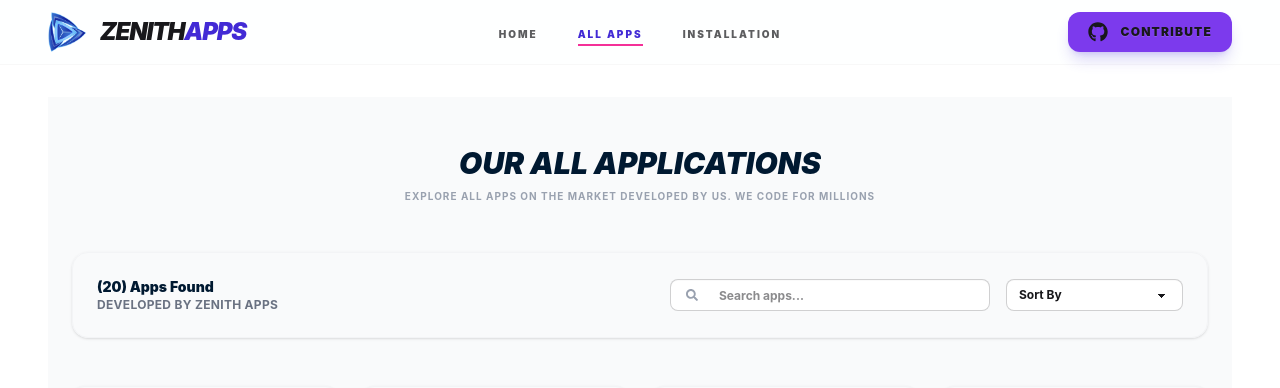
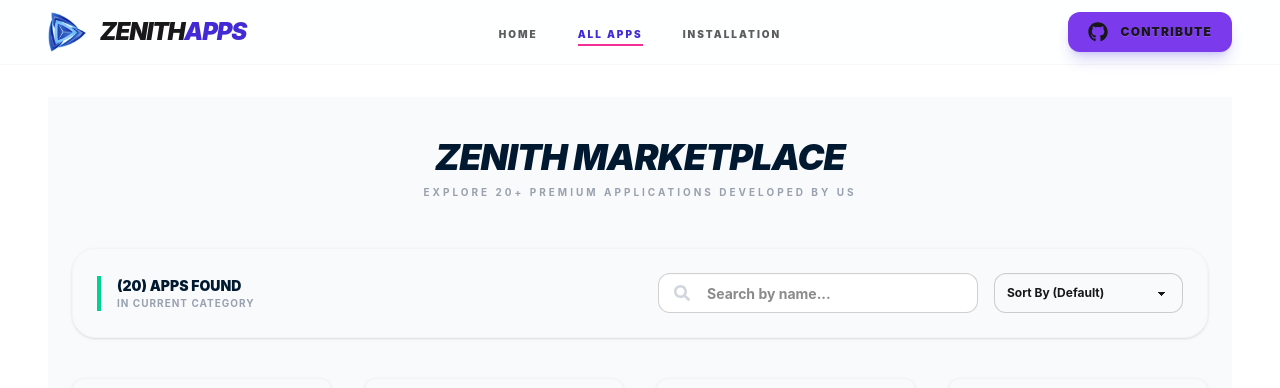
Before and after one commit to Sumayea104/hero-io, a React (Vite) app: page /apps in a window 1280 px wide. Shown: the top 388 px of the page. Built offline with nearby package versions, Linux system fonts and the light colour scheme.

Commit message:
all apps page sorting rechecked

```diff
--- a/src/pages/AllApps.jsx
+++ b/src/pages/AllApps.jsx
@@ -13,6 +13,7 @@
     api.get("/apps.json")
       .then((res) => {
         setApps(res.data);
+        // Visual loader delay for premium feel
         setTimeout(() => setLoading(false), 800);
       })
       .catch((err) => {
@@ -21,72 +22,107 @@
       });
   }, []);
 
+  // 1. Filter Logic
   const filteredApps = apps.filter((app) =>
     app.title.toLowerCase().includes(searchTerm.toLowerCase())
   );
 
+  // 2. Robust Sorting Logic
   const sortedApps = [...filteredApps].sort((a, b) => {
-    if (sortOrder === "high-low") return b.downloads - a.downloads;
-    if (sortOrder === "low-high") return a.downloads - b.downloads;
-    return 0;
+    // String content (like "1.2M") ke number-e convert korar utility
+    const getNum = (val) => {
+      if (!val) return 0;
+      // Jodi "5M" ba "10k" thake, parseFloat shudhu number-ta nibe
+      return parseFloat(String(val).replace(/[^0-9.]/g, '')) || 0;
+    };
+
+    const valA = getNum(a.downloads);
+    const valB = getNum(b.downloads);
+
+    if (sortOrder === "high-low") return valB - valA;
+    if (sortOrder === "low-high") return valA - valB;
+
+    return 0; // Default: No sorting
   });
 
   if (loading) {
     return (
-      <div className="flex justify-center items-center min-h-[60vh]">
-        <span className="loading loading-spinner loading-lg text-secondary"></span>
+      <div className="flex flex-col justify-center items-center min-h-[70vh] gap-4">
+        <span className="loading loading-spinner loading-lg text-[#00D391]"></span>
+        <p className="text-[10px] font-black uppercase tracking-widest text-gray-400">Loading Marketplace...</p>
       </div>
     );
   }
 
   return (
-    <div className="bg-[#F9FAFB] min-h-screen pb-20">
-      <div className="py-12 text-center">
-        <h1 className="text-3xl font-black text-[#001931] mb-2 uppercase italic">OUR ALL APPLICATIONS</h1>
-        <p className="text-gray-400 text-[10px] font-bold uppercase tracking-widest">
-          EXPLORE ALL APPS ON THE MARKET DEVELOPED BY US. WE CODE FOR MILLIONS
+    <div className="bg-[#F9FAFB] min-h-screen pb-20 pt-10 px-6">
+      {/* Page Header */}
+      <div className="text-center mb-12">
+        <h1 className="text-4xl font-black text-[#001931] mb-2 uppercase italic tracking-tight">
+          Zenith Marketplace
+        </h1>
+        <p className="text-gray-400 text-[10px] font-bold uppercase tracking-[0.3em]">
+          Explore {apps.length}+ Premium Applications Developed by Us
         </p>
       </div>
 
-      <div className="max-w-7xl mx-auto px-6">
-        <div className="flex flex-col md:flex-row justify-between items-center mb-12 gap-6 bg-white p-6 rounded-2xl shadow-sm border border-gray-100">
-          <div className="text-center md:text-left">
-            <h2 className="text-sm font-black text-[#001931]">({sortedApps.length}) Apps Found</h2>
-            <p className="text-xs text-gray-500 font-bold uppercase tracking-wide">developed by ZENITH APPS</p>
+      <div className="max-w-7xl mx-auto">
+        {/* Controls: Search & Sort */}
+        <div className="flex flex-col md:flex-row justify-between items-center mb-10 gap-6 bg-white p-6 rounded-3xl shadow-sm border border-gray-100">
+          <div className="text-center md:text-left border-l-4 border-[#00D391] pl-4">
+            <h2 className="text-sm font-black text-[#001931] uppercase">
+              ({sortedApps.length}) Apps Found
+            </h2>
+            <p className="text-[10px] text-gray-400 font-bold uppercase tracking-widest">In Current Category</p>
           </div>
 
           <div className="flex flex-col md:flex-row gap-4 w-full md:w-auto items-center">
+            {/* Search Input */}
             <div className="relative flex-1 md:w-80 w-full group">
               <input
                 type="text"
-                placeholder="Search apps..."
-                className="input input-bordered input-sm w-full rounded-lg pl-12 text-xs font-bold focus:outline-none focus:ring-1 focus:ring-primary focus:border-primary transition-all duration-300"
+                placeholder="Search by name..."
+                className="input input-bordered input-md w-full rounded-xl pl-12 text-sm font-bold focus:outline-none focus:border-[#00D391] transition-all"
                 value={searchTerm}
                 onChange={(e) => setSearchTerm(e.target.value)}
               />
-              <FaSearch className="absolute left-4 top-1/2 -translate-y-1/2 text-gray-400 group-hover:text-primary transition-colors text-xs" />
+              <FaSearch className="absolute left-4 top-1/2 -translate-y-1/2 text-gray-300 group-hover:text-[#00D391] transition-colors" />
             </div>
+
+            {/* Sort Dropdown */}
             <select
-              className="select select-bordered select-sm rounded-lg font-bold text-xs focus:outline-none w-full md:w-auto"
+              className="select select-bordered select-md rounded-xl font-bold text-xs focus:outline-none w-full md:w-auto bg-white"
               value={sortOrder}
               onChange={(e) => setSortOrder(e.target.value)}
             >
-              <option value="">Sort By</option>
-              <option value="high-low">High-Low (Downloads)</option>
-              <option value="low-high">Low-High (Downloads)</option>
+              <option value="">Sort By (Default)</option>
+              <option value="high-low">High to Low (Downloads)</option>
+              <option value="low-high">Low to High (Downloads)</option>
             </select>
           </div>
         </div>
+
+        {/* Apps Display Grid */}
         {sortedApps.length > 0 ? (
-          <div className="grid grid-cols-1 sm:grid-cols-2 lg:grid-cols-4 gap-6">
+          <div className="grid grid-cols-1 sm:grid-cols-2 lg:grid-cols-4 xl:grid-cols-4 gap-8">
             {sortedApps.map((app) => (
               <AppCard key={app.id} app={app} />
             ))}
           </div>
         ) : (
-          <div className="text-center py-20 bg-white p-12 rounded-2xl shadow-sm border border-gray-100 text-gray-400 font-bold">
-            <p>No apps found matching "{searchTerm}"</p>
-            <p className="text-xs text-gray-400 font-medium">Clear your search to see all applications.</p>
+          /* Empty State */
+          <div className="text-center py-24 bg-white rounded-[40px] border border-dashed border-gray-200">
+            <div className="text-5xl mb-4 opacity-30 grayscale">🔍</div>
+            <h3 className="text-[#001931] font-black uppercase italic tracking-widest">No Results Found</h3>
+            <p className="text-[10px] text-gray-400 mt-2 font-bold">
+              We couldn't find any app matching "{searchTerm}"
+            </p>
+            <button
+              onClick={() => setSearchTerm("")}
+              className="mt-6 text-[10px] font-black uppercase text-[#00D391] border-b-2 border-[#00D391] pb-1"
+            >
+              Clear All Filters
+            </button>
           </div>
         )}
       </div>
```
